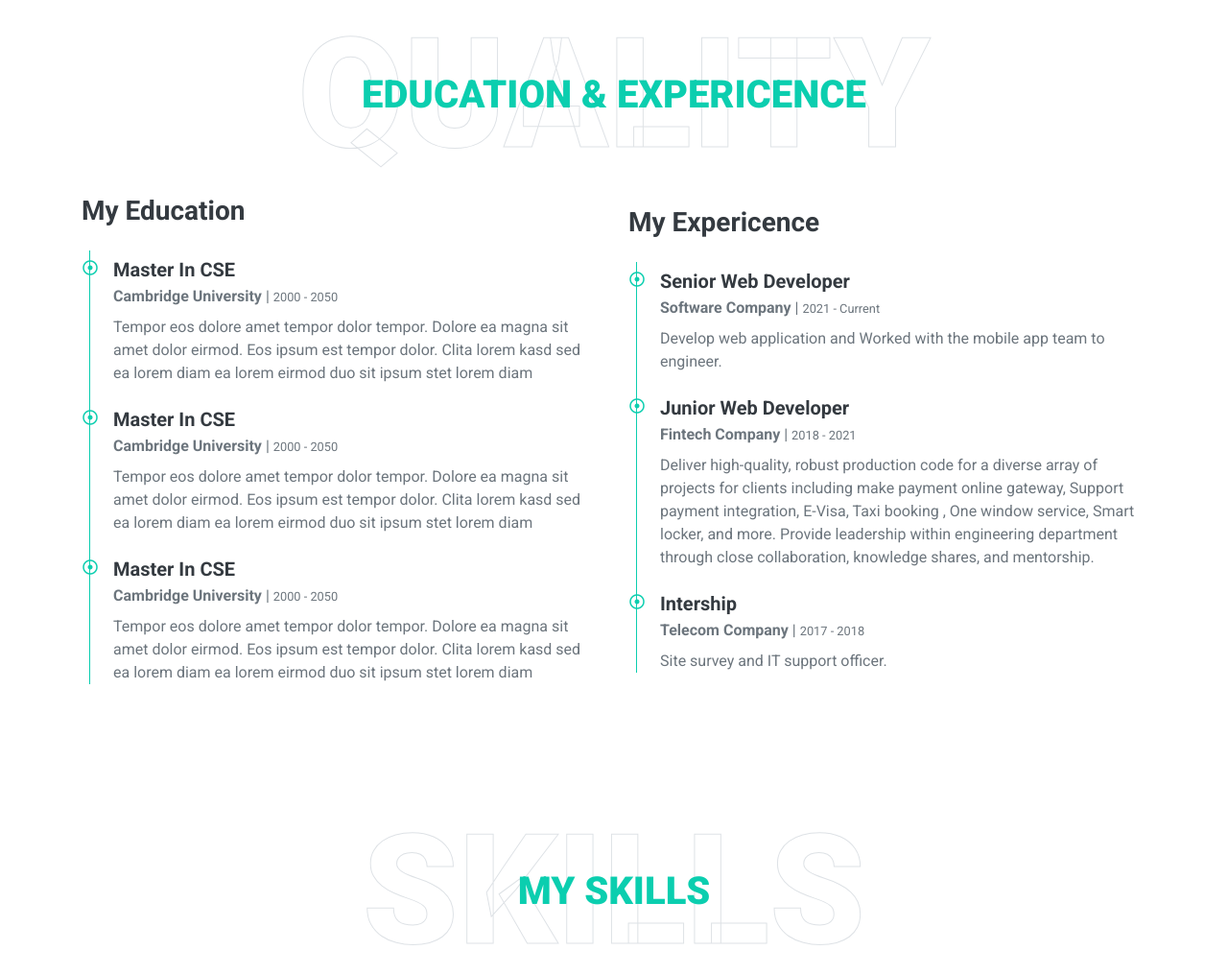
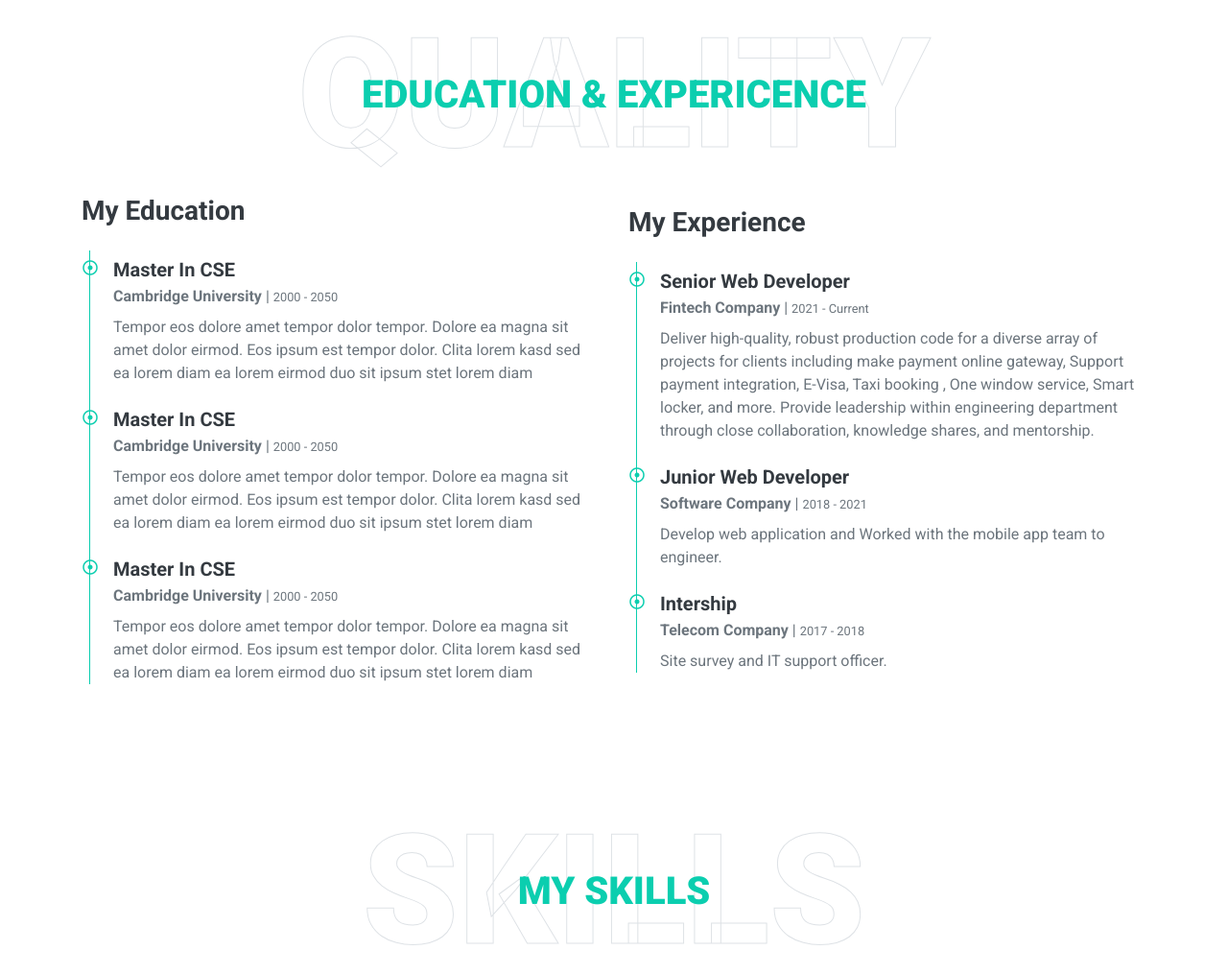
Before and after one commit to srengty168/my-portfolio, a plain HTML site: page index.html in a window 1280 px wide. Shown: the part 1634-2649 px from the top of the page at 96% size. Drawn offline with nearby package versions, Linux system fonts and the light colour scheme.

Commit message:
Experience update

```diff
--- a/index.html
+++ b/index.html
@@ -162,19 +162,19 @@
                     </div>
                 </div>
                 <div class="col-lg-6">
-                    <h3 class="mb-4">My Expericence</h3>
+                    <h3 class="mb-4">My Experience</h3>
                     <div class="border-left border-primary pt-2 pl-4 ml-2">
                         <div class="position-relative mb-4">
                             <i class="far fa-dot-circle text-primary position-absolute" style="top: 2px; left: -32px;"></i>
                             <h5 class="font-weight-bold mb-1">Senior Web Developer</h5>
-                            <p class="mb-2"><strong>Software Company</strong> | <small>2021 - Current</small></p>
-                            <p>Develop web application and Worked with the mobile app team to engineer. </p>
+                            <p class="mb-2"><strong>Fintech Company</strong> | <small>2021 - Current</small></p>
+                            <p>Deliver high-quality, robust production code for a diverse array of projects for clients including make payment online gateway, Support payment integration, E-Visa, Taxi booking , One window service, Smart locker, and more. Provide leadership within engineering department through close collaboration, knowledge shares, and mentorship.</p>
                         </div>
                         <div class="position-relative mb-4">
                             <i class="far fa-dot-circle text-primary position-absolute" style="top: 2px; left: -32px;"></i>
                             <h5 class="font-weight-bold mb-1">Junior Web Developer</h5>
-                            <p class="mb-2"><strong>Fintech Company</strong> | <small>2018 - 2021</small></p>
-                            <p>Deliver high-quality, robust production code for a diverse array of projects for clients including make payment online gateway, Support payment integration, E-Visa, Taxi booking , One window service, Smart locker, and more. Provide leadership within engineering department through close collaboration, knowledge shares, and mentorship.</p>
+                            <p class="mb-2"><strong>Software Company</strong> | <small>2018 - 2021</small></p>
+                            <p>Develop web application and Worked with the mobile app team to engineer. </p>
                         </div>
                         <div class="position-relative mb-4">
                             <i class="far fa-dot-circle text-primary position-absolute" style="top: 2px; left: -32px;"></i>
```
